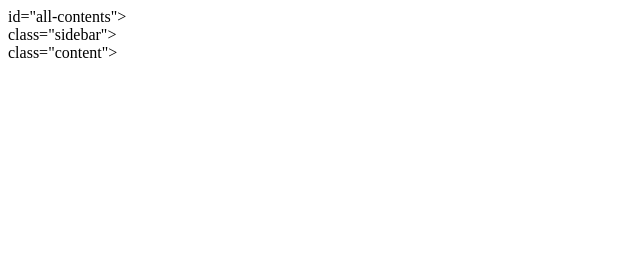
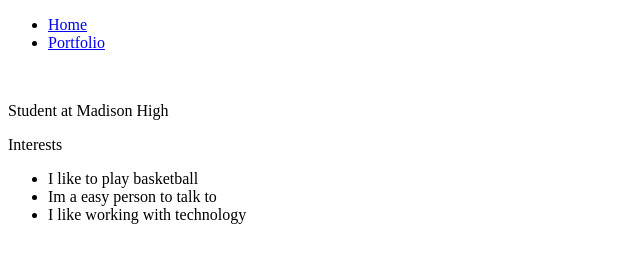
Before and after one commit to KirstenJayy15/KirstenJayy15.github.io, a plain HTML site: page index.html in a window 1280 px wide. Shown: the whole page, without its empty margins (0-640 px from the left). Drawn offline with Linux system fonts and the light colour scheme.

Commit message:
My first website

```diff
--- a/index.html
+++ b/index.html
@@ -2,23 +2,38 @@
 <html>
     <head>
         <title>Kirsten's Amazing Website</title>
+        <style>
+
+        </style>
     </head>
     <body>
-        <div> id="all-contents">
+        <div id = "all-contents">
         <nav>
-
+            <ul>
+                <li><a href="index.html">Home</a></li>
+                <li><a href="portfolio.html">Portfolio</a></li>
+            </ul>
         </nav>
 
         <main>
-        <div> class="sidebar">
-        <img src=""
+        <div class="sidebar">
+        <img src=''>
         </div>
 
-        <div>class="content">
+        <div class="content">
+            <header></header>
+            <p>Student at Madison High</p>
+            <section class="interests">
+                <header>Interests</header>
+                <ul>
+                    <li>I like to play basketball</li>
+                    <li>Im a easy person to talk to</li>
+                    <li>I like working with technology</li>
+                </ul>
+            </section>
         </div>
+        </main>
 
-        </main>
       </div>
-
     </body>
 </html>
```
